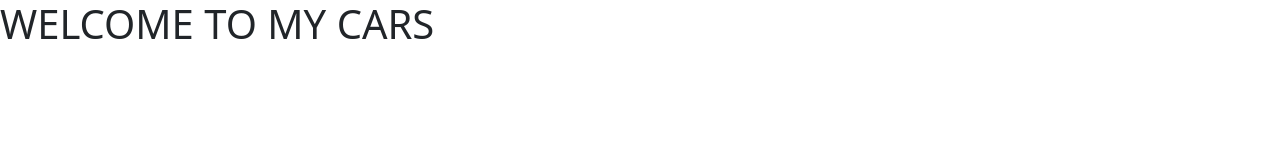
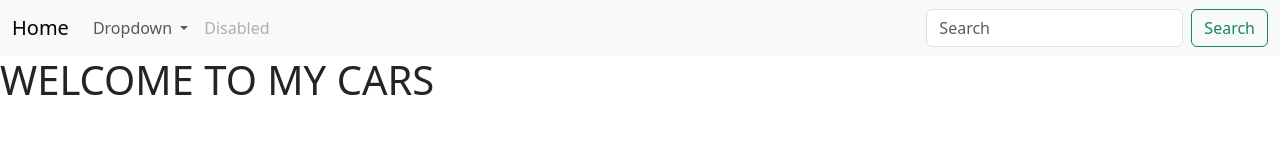
Before and after one commit to Glenix745/IT24A-Ocmayon-G-, a plain HTML site: page index.html in a window 1280 px wide. Drawn offline with nearby package versions, Linux system fonts and the light colour scheme.

Commit message:
Added navbar

```diff
--- a/index.html
+++ b/index.html
@@ -7,6 +7,38 @@
     <script src="https://cdn.jsdelivr.net/npm/bootstrap@5.3.3/dist/js/bootstrap.bundle.min.js" integrity="sha384-YvpcrYf0tY3lHB60NNkmXc5s9fDVZLESaAA55NDzOxhy9GkcIdslK1eN7N6jIeHz" crossorigin="anonymous"></script>
     <title>IT24</title>
 </head>
+
+<nav class="navbar navbar-expand-lg bg-body-tertiary">
+    <div class="container-fluid">
+      <a class="navbar-brand" href="#">Home</a>
+      <button class="navbar-toggler" type="button" data-bs-toggle="collapse" data-bs-target="#navbarSupportedContent" aria-controls="navbarSupportedContent" aria-expanded="false" aria-label="Toggle navigation">
+        <span class="navbar-toggler-icon"></span>
+      </button>
+      <div class="collapse navbar-collapse" id="navbarSupportedContent">
+        <ul class="navbar-nav me-auto mb-2 mb-lg-0">
+          <li class="nav-item dropdown">
+            <a class="nav-link dropdown-toggle" href="#" role="button" data-bs-toggle="dropdown" aria-expanded="false">
+              Dropdown
+            </a>
+            <ul class="dropdown-menu">
+              <li><a class="dropdown-item" href="#">Action</a></li>
+              <li><a class="dropdown-item" href="#">Another action</a></li>
+              <li><hr class="dropdown-divider"></li>
+              <li><a class="dropdown-item" href="#">Something else here</a></li>
+            </ul>
+          </li>
+          <li class="nav-item">
+            <a class="nav-link disabled" aria-disabled="true">Disabled</a>
+          </li>
+        </ul>
+        <form class="d-flex" role="search">
+          <input class="form-control me-2" type="search" placeholder="Search" aria-label="Search">
+          <button class="btn btn-outline-success" type="submit">Search</button>
+        </form>
+      </div>
+    </div>
+  </nav>
+
 <body>
     <h1>WELCOME TO MY CARS</h1>
 </body>
```
